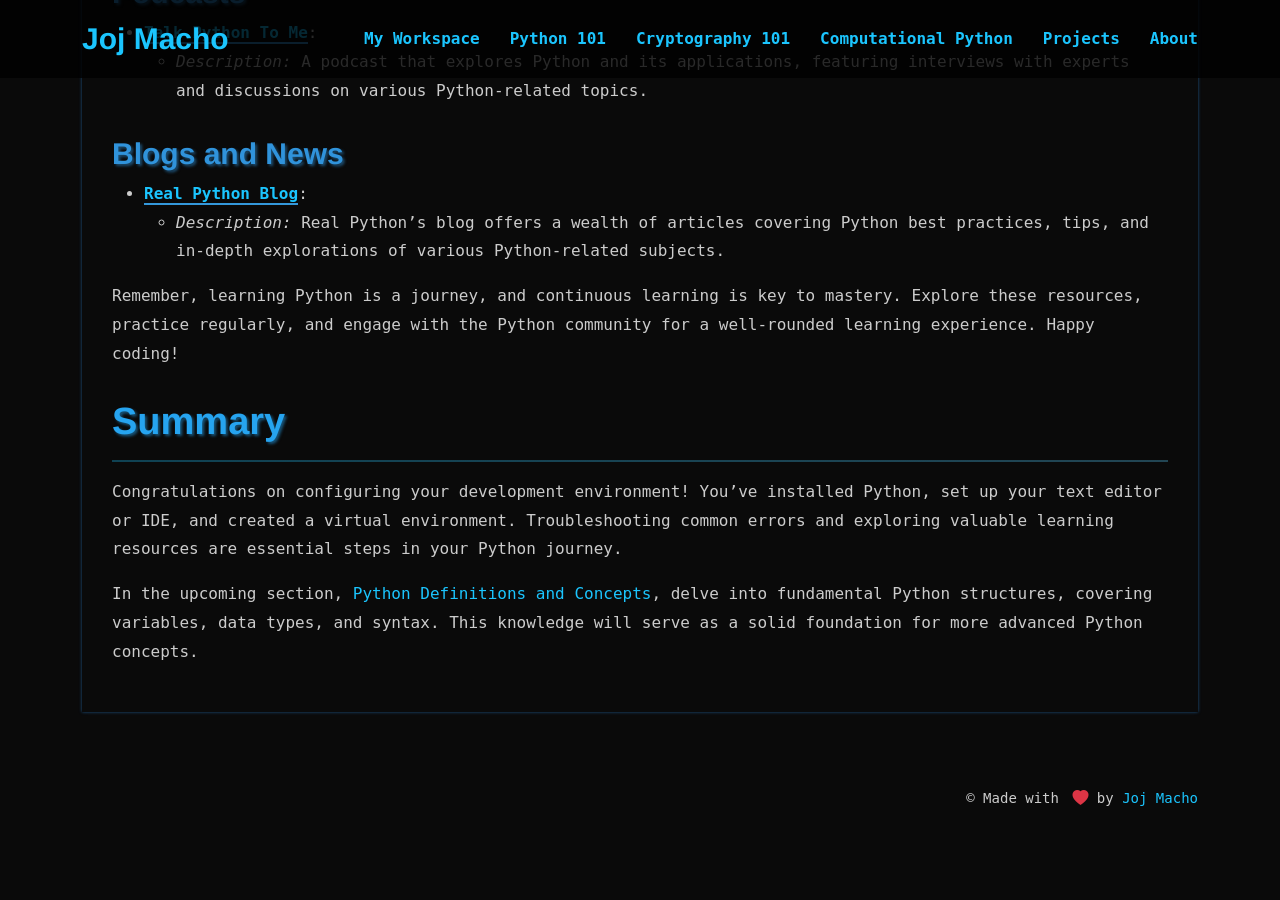
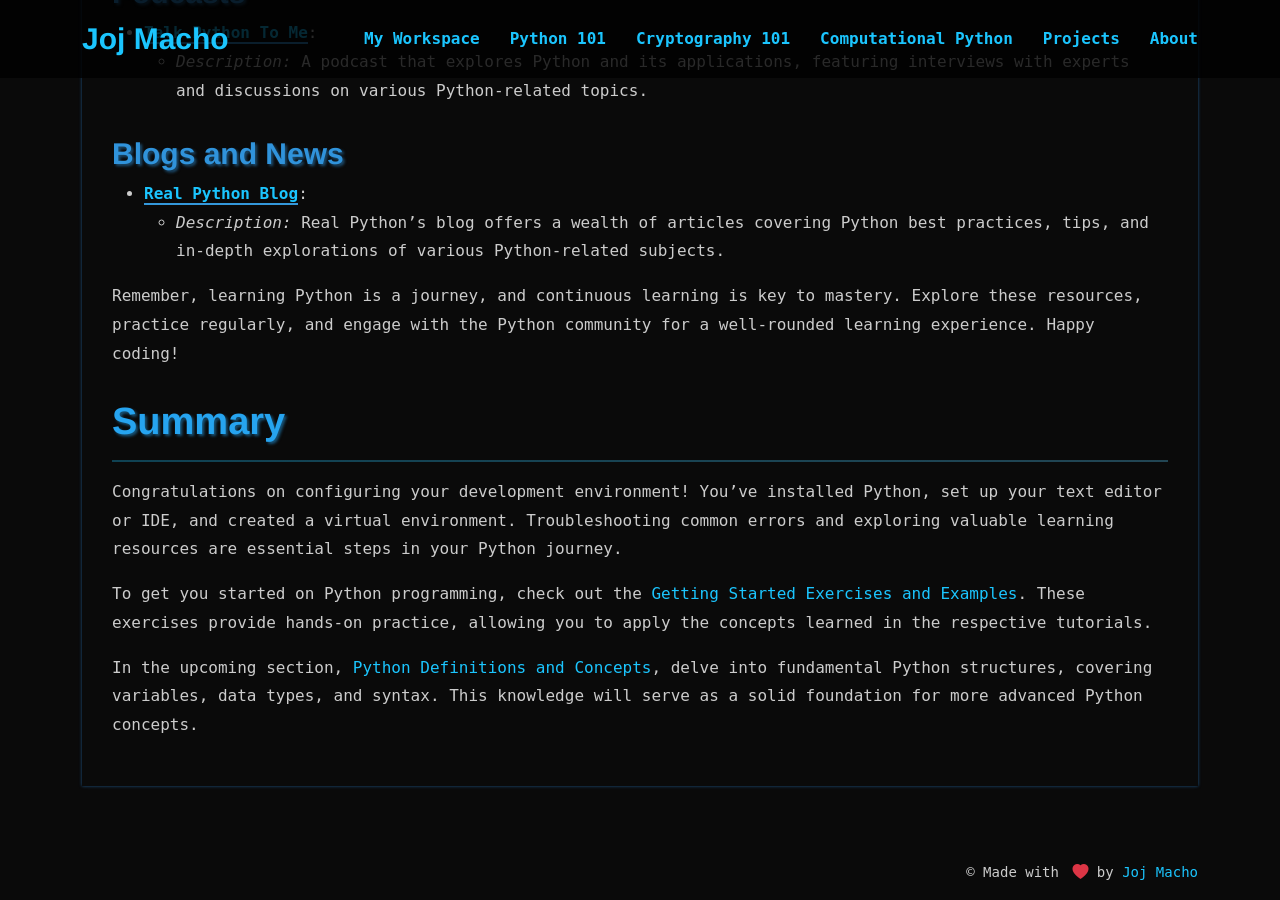
Before and after one commit to joj-macho/joj-macho.github.io, a Jekyll site: the page built from tutorials/python/setting-up-for-python.md, in a window 1280 px wide and 900 px high, scrolled down 18338 px. Built offline with Jekyll 4.4.1, drawn with Linux system fonts in a browser that asks for light colours; before the commit the page ends 19164 px from its top, so only the background shows below that.

Commit message:
Add link to exercises and examples

```diff
--- a/tutorials/python/setting-up-for-python.md
+++ b/tutorials/python/setting-up-for-python.md
@@ -562,4 +562,6 @@ Remember, learning Python is a journey, and continuous learning is key to master
 
 Congratulations on configuring your development environment! You've installed Python, set up your text editor or IDE, and created a virtual environment. Troubleshooting common errors and exploring valuable learning resources are essential steps in your Python journey.
 
+To get you started on Python programming, check out the [Getting Started Exercises and Examples](https://github.com/joj-macho/Python-Exercise-Playground/blob/main/00_getting_started.ipynb){:target='_blank'}. These exercises provide hands-on practice, allowing you to apply the concepts learned in the respective tutorials.
+
 In the upcoming section, [Python Definitions and Concepts](/workspace/python/definitions-and-concepts), delve into fundamental Python structures, covering variables, data types, and syntax. This knowledge will serve as a solid foundation for more advanced Python concepts.
```
